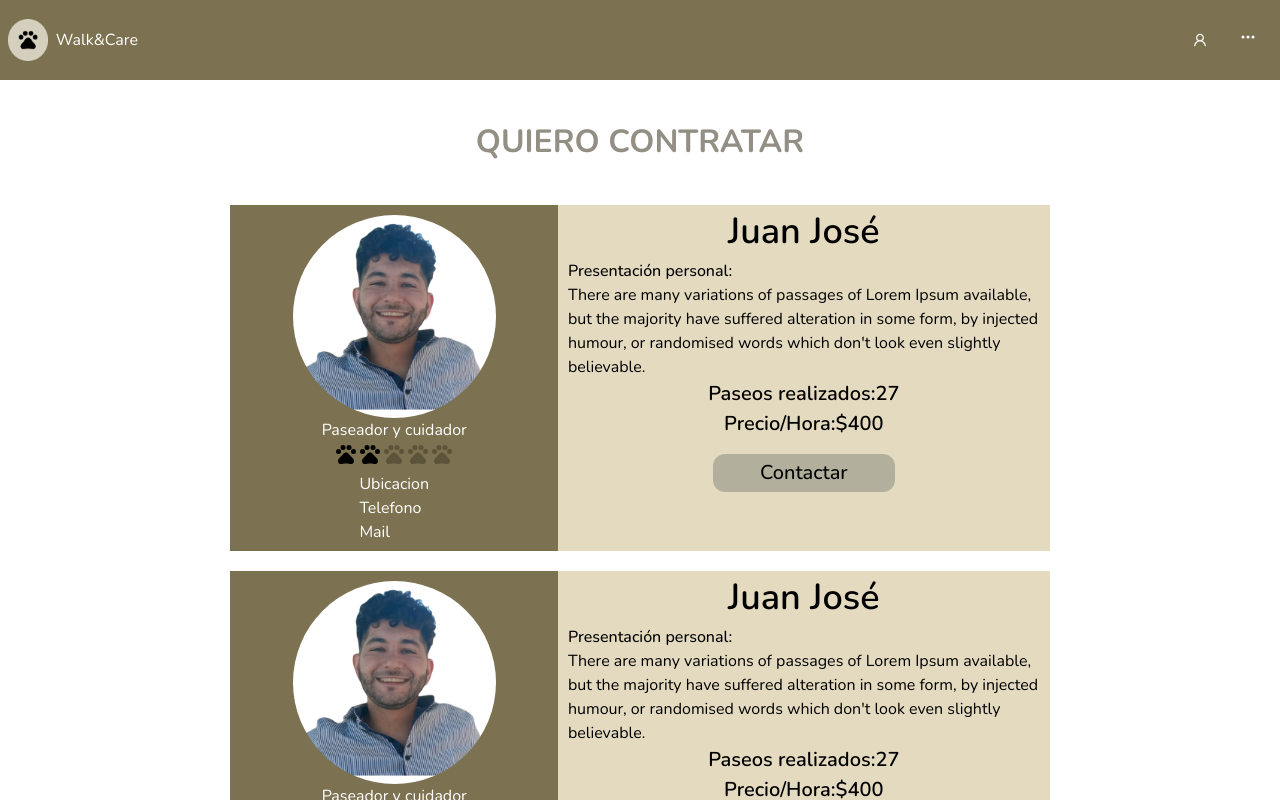
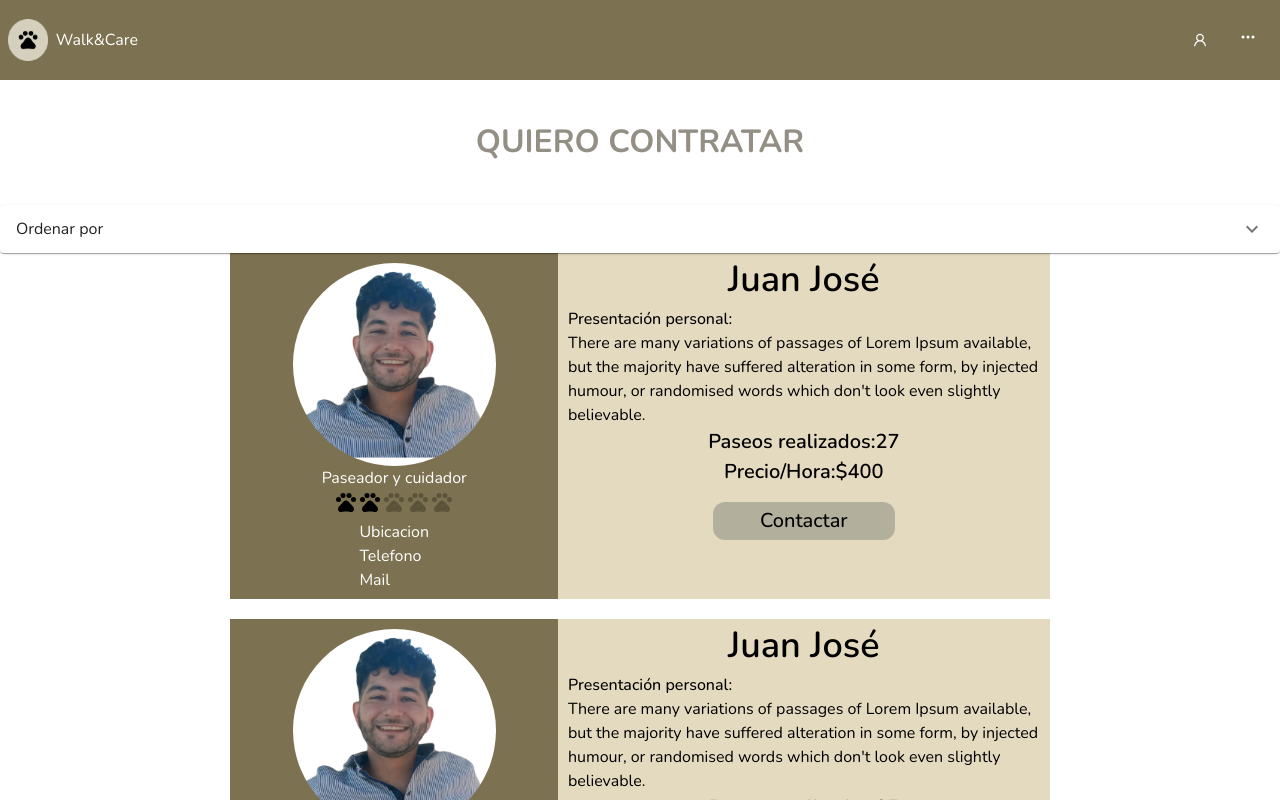
Before and after one commit to No-Country/s5-12-m-mern, a Next.js app in the folder frontend/: page /contratar in a window 1280 px wide. Shown: the top 800 px of the page. Built offline with nearby package versions, Linux system fonts and the light colour scheme.

Commit message:
filter button addded

```diff
--- a/frontend/app/contratar/page.jsx
+++ b/frontend/app/contratar/page.jsx
@@ -1,6 +1,12 @@
+'use client'
 import React from "react";
 import styles from "./contratar.module.css";
 import PaseadorCard from "./PaseadorCard";
+import Accordion from "@mui/material/Accordion";
+import AccordionSummary from '@mui/material/AccordionSummary';
+import AccordionDetails from '@mui/material/AccordionDetails';
+import ExpandMoreIcon from '@mui/icons-material/ExpandMore';
+
 
 const { title, cardContainer } = styles;
 
@@ -8,6 +14,21 @@ export default function Contratar() {
   return (
     <div>
       <h1 className={title}>QUIERO CONTRATAR</h1>
+      <div>
+      <Accordion>
+        <AccordionSummary
+          expandIcon={<ExpandMoreIcon />}
+          aria-controls="panel1a-content"
+          id="panel1a-header"
+        >
+          Ordenar por
+        </AccordionSummary>
+        <AccordionDetails>
+            <p>Mayor precio</p>
+            <p>Menor precio</p>
+        </AccordionDetails>
+      </Accordion>
+      </div>
       <div className={cardContainer}>
         <PaseadorCard />
         <PaseadorCard />
--- a/frontend/package.json
+++ b/frontend/package.json
@@ -17,7 +17,7 @@
     "@fortawesome/free-solid-svg-icons": "^6.2.1",
     "@fortawesome/react-fontawesome": "^0.2.0",
     "@mui/icons-material": "^5.10.15",
-    "@mui/material": "^5.10.15",
+    "@mui/material": "^5.10.16",
     "@next/font": "^13.0.3",
     "axios": "^1.2.0",
     "babel-plugin-macros": "^3.1.0",
```
Also changed, not shown: 1 other file (tests, documents, lock files or other folders).
